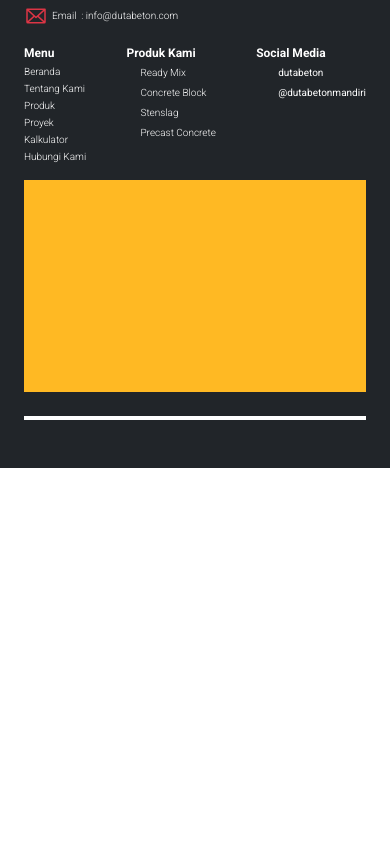
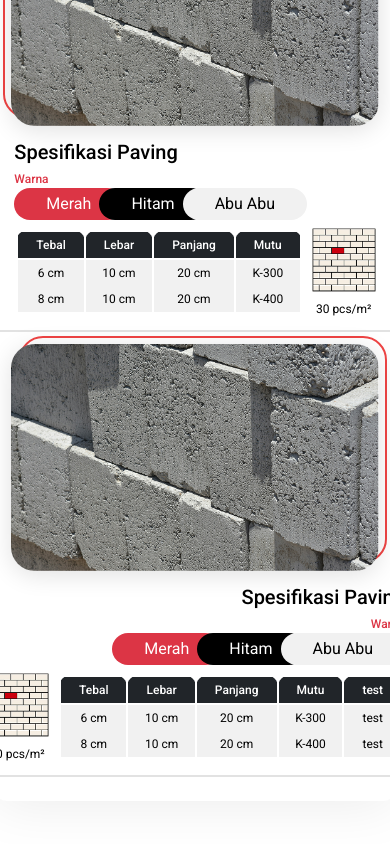
Before and after one commit to Faizululum/Duta-Beton-Website, a Next.js app: page /product/concrete-block in a window 390 px wide. Shown: the part 2400-3244 px from the top of the page. Before the commit the page ends 2868 px from the top, so only its background shows below. Built offline with nearby package versions, Linux system fonts and the light colour scheme; some icons are missing.

Commit message:
feat(product): create responsive specification section

```diff
--- a/src/app/product/concrete-block/page.jsx
+++ b/src/app/product/concrete-block/page.jsx
@@ -1,6 +1,7 @@
 import AboutProductSection from "@/components/page/product/AboutProductSection";
 import BenefitsSection from "@/components/page/product/BenefitsSection";
 import ProductHero from "@/components/page/product/ProductHero";
+import SpecsSection from "@/components/page/product/SpecsSection";
 
 export default function ConcreteBlockPage() {
   return (
@@ -8,6 +9,7 @@ export default function ConcreteBlockPage() {
         <ProductHero />
         <BenefitsSection />
         <AboutProductSection />
+        <SpecsSection />
     </div>
   );
 }
--- /dev/null
+++ b/src/components/page/product/SpecsSection.jsx
@@ -0,0 +1,81 @@
+import TitleLayout from "@/components/layout/TextLayout";
+import CardImage from "@/components/ui/CardImage";
+import SpecsTable from "@/components/ui/SpecsTable";
+
+export default function SpecsSection() {
+  return (
+    <div className="w-full mb-bold-3xl flex justify-center">
+      <div className="card-container flex flex-col items-center gap-regular-lg md:gap-bold-lg">
+        <TitleLayout title="Spesifikasi" description="Lorem ipsum" />
+        <div className="md:w-[1200px] flex flex-col gap-thin-lg md:gap-bold-lg">
+          {/* Specs Left */}
+          <div className="flex flex-col md:flex-row gap-thin-lg md:gap-bold-3xl justify-center md:justify-start items-center">
+            <CardImage
+              src="/product/product_hero_1.png"
+              alt="Product Hero"
+              align="left"
+              variant="medium"
+            />
+            <SpecsTable
+              title="Spesifikasi Paving"
+              variant="left"
+              colors={["Merah", "Hitam", "Abu Abu"]}
+              tableHeader={["Tebal", "Lebar", "Panjang", "Mutu"]}
+              tableData={[
+                {
+                  tebal: "6 cm",
+                  lebar: "10 cm",
+                  panjang: "20 cm",
+                  mutu: "K-300",
+                },
+                {
+                  tebal: "8 cm",
+                  lebar: "10 cm",
+                  panjang: "20 cm",
+                  mutu: "K-400",
+                },
+              ]}
+              imageSrc="/product/pattern.jpg"
+              perMeterNote="30"
+            />
+            <div className="border-[1px] md:hidden border-neutral-grayLight opacity-20 w-full" />
+          </div>
+          {/* Specs Right */}
+          <div className="flex flex-col md:flex-row-reverse gap-thin-lg md:gap-bold-3xl justify-center md:justify-start items-center">
+            <CardImage
+              src="/product/product_hero_1.png"
+              alt="Product Hero"
+              align="right"
+              variant="medium"
+            />
+            <SpecsTable
+              title="Spesifikasi Paving"
+              variant="right"
+              colors={["Merah", "Hitam", "Abu Abu"]}
+              tableHeader={["Tebal", "Lebar", "Panjang", "Mutu", "test"]}
+              tableData={[
+                {
+                  tebal: "6 cm",
+                  lebar: "10 cm",
+                  panjang: "20 cm",
+                  mutu: "K-300",
+                  test: "test",
+                },
+                {
+                  tebal: "8 cm",
+                  lebar: "10 cm",
+                  panjang: "20 cm",
+                  mutu: "K-400",
+                  test: "test",
+                },
+              ]}
+              imageSrc="/product/pattern.jpg"
+              perMeterNote="30"
+            />
+            <div className="border-[1px] md:hidden border-neutral-grayLight opacity-20 w-full" />
+          </div>
+        </div>
+      </div>
+    </div>
+  );
+}
```
